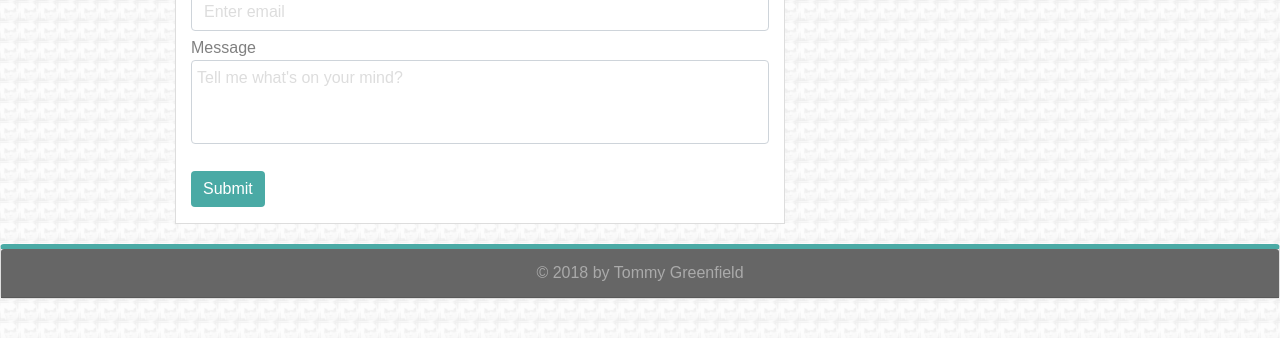
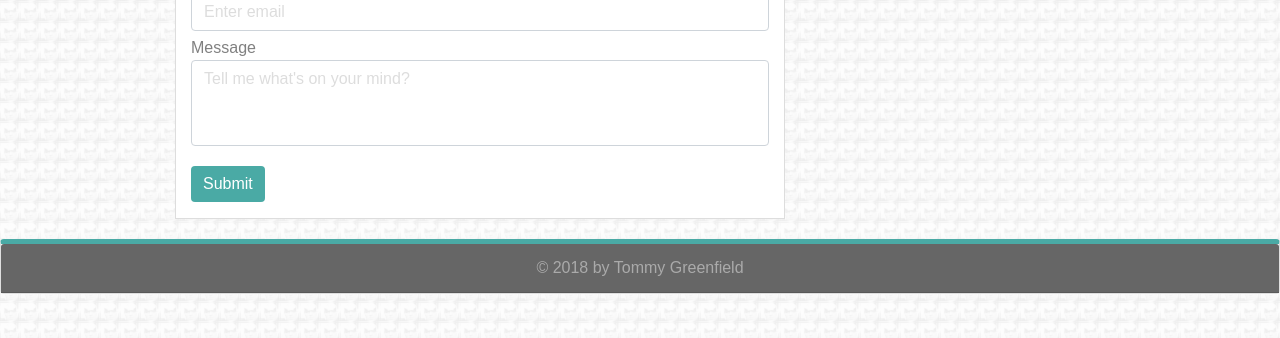
Before and after one commit to tommyngre/Bootstrap-Portfolio, a plain HTML site: page contact.html in a window 1280 px wide. Shown: the part 258-596 px from the top of the page. Drawn offline with nearby package versions, Linux system fonts and the light colour scheme.

Commit message:
fixed validation err

```diff
--- a/contact.html
+++ b/contact.html
@@ -64,7 +64,7 @@
               <input type="email" name="Subject" class="form-control" id="inputEmail" placeholder="Enter email">
 
               <label for="inputMessage">Message</label>
-              <textarea class="non-header-text" name="Body" class="form-control" rows="3" id="inputMessage" placeholder="Tell me what's on your mind?"></textarea>
+              <textarea class="non-header-text form-control" name="Body" rows="3" id="inputMessage" placeholder="Tell me what's on your mind?"></textarea>
 
               <button type="submit" class="btn btn-primary">Submit</button>
             </div>
```
